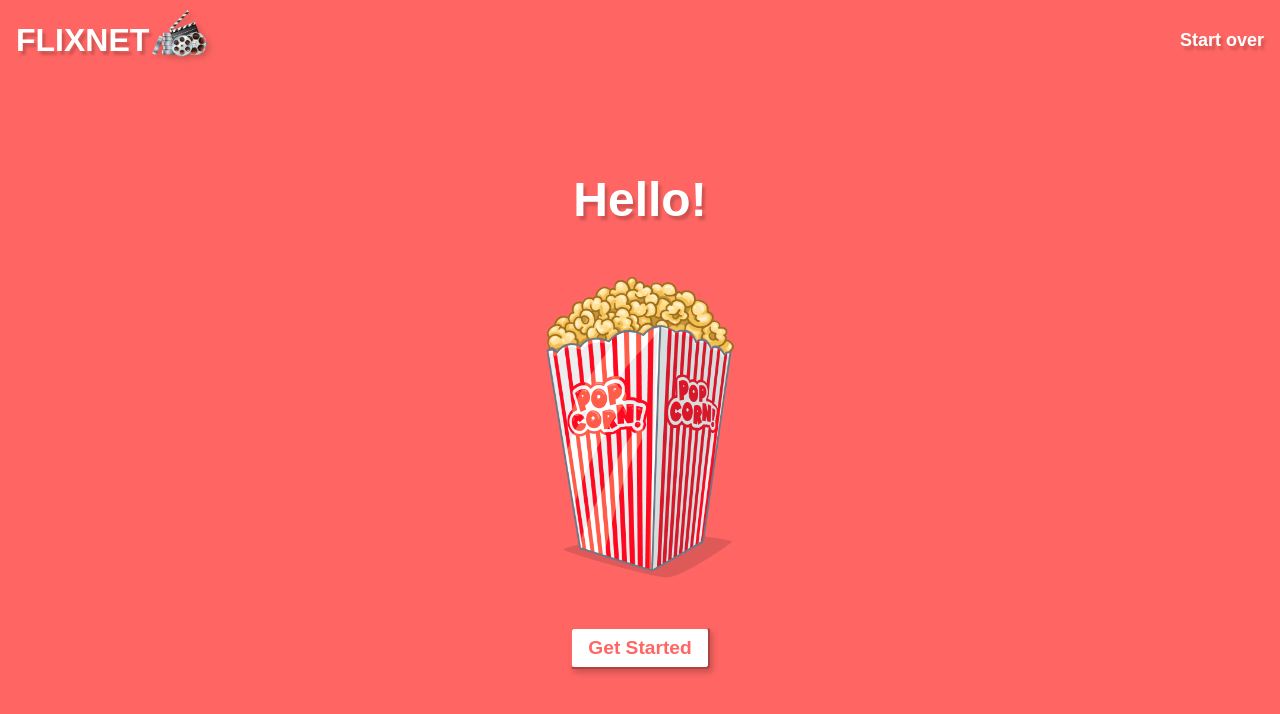
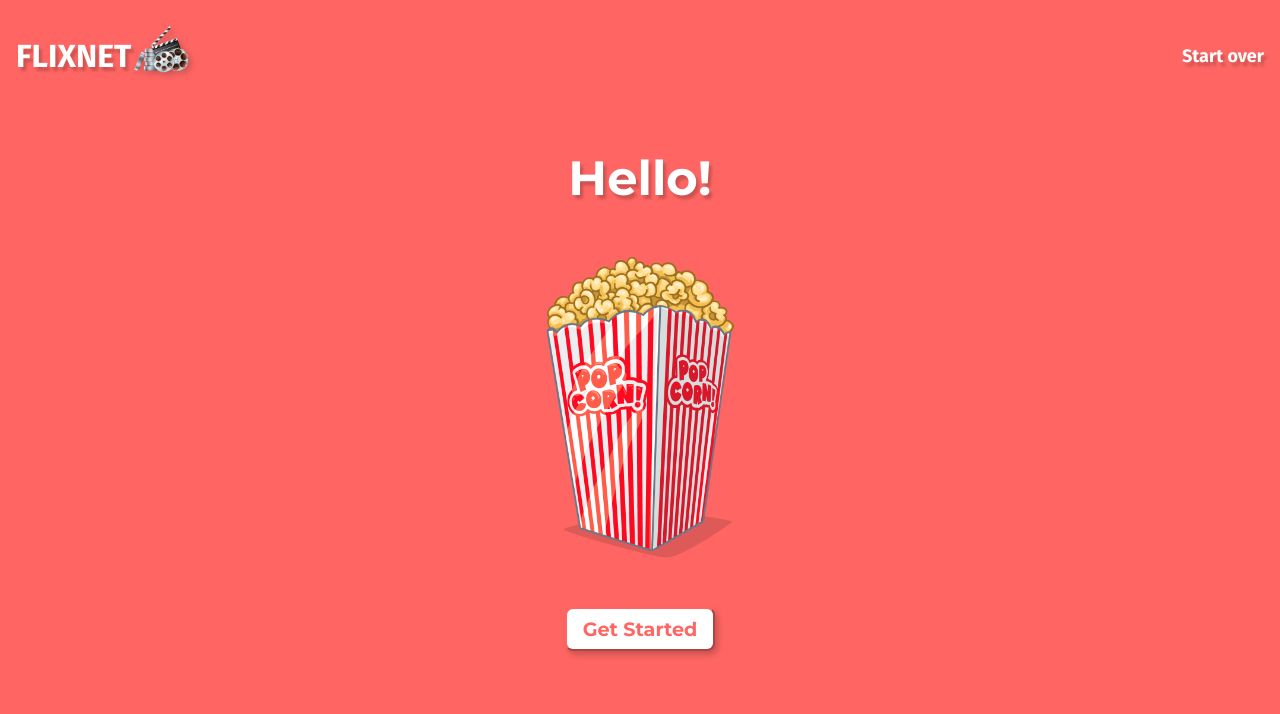
Before and after one commit to jon-slva/flixnet, a React (Create React App) app: page / in a window 1280 px wide. Shown: the top 714 px of the page. Built offline with nearby package versions, Linux system fonts and the light colour scheme; the HTML template or start-up script is replaced by a standard one.

Commit message:
Update Header component styles and structure

```diff
--- a/public/index.html
+++ b/public/index.html
@@ -1,14 +1,19 @@
 <!DOCTYPE html>
 <html lang="en">
+
 <head>
   <meta charset="utf-8" />
   <link rel="icon" href="%PUBLIC_URL%/favicon.ico" />
+  <link rel="preconnect" href="https://fonts.googleapis.com">
+  <link rel="preconnect" href="https://fonts.gstatic.com" crossorigin>
+  <link href="https://fonts.googleapis.com/css2?family=Fira+Sans:wght@100;300;400;700;900&display=swap"
+    rel="stylesheet">
+  <link
+    href="https://fonts.googleapis.com/css2?family=Fira+Sans:wght@100;300;400;700;900&family=Montserrat:wght@100;300;400;700;900&display=swap"
+    rel="stylesheet">
   <meta name="viewport" content="width=device-width, initial-scale=1" />
   <meta name="theme-color" content="#000000" />
-    <meta
-      name="description"
-      content="Web site created using create-react-app"
-    />
+  <meta name="description" content="Web site created using create-react-app" />
   <link rel="apple-touch-icon" href="%PUBLIC_URL%/logo192.png" />
   <!--
       manifest.json provides metadata used when your web app is installed on a
@@ -26,6 +31,7 @@
     -->
   <title>React App</title>
 </head>
+
 <body>
   <noscript>You need to enable JavaScript to run this app.</noscript>
   <div id="root"></div>
@@ -40,4 +46,5 @@
       To create a production bundle, use `npm run build` or `yarn build`.
     -->
 </body>
+
 </html>
--- a/src/App.css
+++ /dev/null
@@ -1,38 +0,0 @@
-.App {
-  text-align: center;
-}
-
-.App-logo {
-  height: 40vmin;
-  pointer-events: none;
-}
-
-@media (prefers-reduced-motion: no-preference) {
-  .App-logo {
-    animation: App-logo-spin infinite 20s linear;
-  }
-}
-
-.App-header {
-  background-color: #282c34;
-  min-height: 100vh;
-  display: flex;
-  flex-direction: column;
-  align-items: center;
-  justify-content: center;
-  font-size: calc(10px + 2vmin);
-  color: white;
-}
-
-.App-link {
-  color: #61dafb;
-}
-
-@keyframes App-logo-spin {
-  from {
-    transform: rotate(0deg);
-  }
-  to {
-    transform: rotate(360deg);
-  }
-}
--- a/src/App.js
+++ b/src/App.js
@@ -3,20 +3,20 @@ import HomePage from './pages/HomePage/HomePage';
 import ResultsPage from './pages/ResultsPage/ResultsPage';
 import FormPage from './pages/FormPage/FormPage';
 import Header from './components/Header/Header';
-import './App.css';
+import './App.scss';
 
 function App() {
   return (
-    <div className='App'>
+    <>
       <BrowserRouter>
         <Header />
         <Routes>
           <Route path='/' element={<HomePage />} />
+          <Route path='/form' element={<FormPage />} />
           <Route path='/results' element={<ResultsPage />} />
-          <Route path='/form' element={<FormPage />} />
         </Routes>
       </BrowserRouter>
-    </div>
+    </>
   );
 }
 
--- /dev/null
+++ b/src/App.scss
@@ -0,0 +1,3 @@
+@use './styles/partials/globals' as *;
+@use './styles/partials/mixins' as *;
+@use './styles/partials/variables' as *;
--- a/src/components/Header/Header.js
+++ b/src/components/Header/Header.js
@@ -3,7 +3,7 @@ import './Header.scss';
 
 export default function Header() {
   return (
-    <section className='header'>
+    <header className='header'>
       <nav className='nav'>
         <div className='nav__logo'>
           <a href='/'>
@@ -17,6 +17,6 @@ export default function Header() {
           <p className='nav__start-over'>Start over</p>
         </a>
       </nav>
-    </section>
+    </header>
   );
 }
--- a/src/components/Header/Header.scss
+++ b/src/components/Header/Header.scss
@@ -4,12 +4,8 @@
 .header {
   display: flex;
   justify-content: center;
-  height: 10vh;
-
-  &__container {
-    display: flex;
-    justify-content: space-between;
-  }
+  position: absolute;
+  width: 100%;
 }
 
 .nav {
--- a/src/index.css
+++ b/src/index.css
@@ -1,13 +1,19 @@
-body {
+/* body {
   margin: 0;
   font-family: -apple-system, BlinkMacSystemFont, 'Segoe UI', 'Roboto', 'Oxygen',
     'Ubuntu', 'Cantarell', 'Fira Sans', 'Droid Sans', 'Helvetica Neue',
     sans-serif;
   -webkit-font-smoothing: antialiased;
   -moz-osx-font-smoothing: grayscale;
-}
+} */
 
-code {
+/* code {
   font-family: source-code-pro, Menlo, Monaco, Consolas, 'Courier New',
     monospace;
+} */
+
+#root {
+  height: 100%;
+  /* display: flex;
+  flex-direction: column; */
 }
--- a/src/pages/HomePage/HomePage.js
+++ b/src/pages/HomePage/HomePage.js
@@ -15,6 +15,7 @@ export default function HomePage() {
   };
 
   return (
+    <main className='main'>
       <div className={`intro ${disappear ? 'intro__disappear' : ''}`}>
         <h1 className='intro__header'>Hello!</h1>
         <img className='intro__img' src={popcornIcon} alt='popcorn bucket' />
@@ -22,5 +23,6 @@ export default function HomePage() {
           Get Started
         </button>
       </div>
+    </main>
   );
 }
--- a/src/pages/HomePage/HomePage.scss
+++ b/src/pages/HomePage/HomePage.scss
@@ -1,13 +1,20 @@
-@use '../../styles/partials/globals' as *;
-@use '../../styles/partials/mixins' as *;
+@import '../../styles/partials/mixins';
 @import '../../styles/partials/variables';
+
+.main {
+  height: 100%;
+  overflow: hidden;
+  display: flex;
+  flex-direction: column;
+  align-items: center;
+  justify-content: center;
+}
 
 .intro {
   display: flex;
   flex-direction: column;
   align-items: center;
   justify-content: center;
-  height: 85vh;
   @include fade-in;
 
   &__header {
@@ -24,6 +31,7 @@
 
   &__button {
     @include custom-button;
+    margin: 0 auto;
     box-shadow: 3px 4px 6px rgba(0, 0, 0, 0.2);
 
     &:hover {
--- a/src/styles/partials/_fonts.scss
+++ b/src/styles/partials/_fonts.scss
@@ -1,44 +1,50 @@
-// Fira Sans
-@font-face {
-    font-family: 'Fira Sans'; // You can give any name to your font
-    src: url('../../assets/fonts/Fira_Sans/FiraSans-Regular.ttf') format('truetype');
-    font-weight: normal;
-    font-style: normal;
-}
+// // Fira Sans
+// @font-face {
+//     font-family: 'Fira Sans'; // You can give any name to your font
+//     src: url('../../assets/fonts/Fira_Sans/FiraSans-Regular.ttf') format('opentype'),
+//         url('../../assets/fonts/Fira_Sans/FiraSans-Regular.ttf') format('truetype');
+//     font-weight: normal;
+//     font-style: normal;
+// }
 
-@font-face {
-    font-family: 'Fira Sans'; // You can give any name to your font
-    src: url('../../assets/fonts/Fira_Sans/FiraSans-Bold.ttf') format('truetype');
-    font-weight: bold;
-    font-style: normal;
-}
+// @font-face {
+//     font-family: 'Fira Sans'; // You can give any name to your font
+//     src: url('../../assets/fonts/Fira_Sans/FiraSans-Bold.ttf') format('opentype'),
+//         url('../../assets/fonts/Fira_Sans/FiraSans-Bold.ttf') format('truetype');
+//     font-weight: bold;
+//     font-style: normal;
+// }
 
-@font-face {
-    font-family: 'Fira Sans'; // You can give any name to your font
-    src: url('../../assets/fonts/Fira_Sans/FiraSans-Light.ttf') format('truetype');
-    font-weight: lighter;
-    font-style: normal;
-}
+// @font-face {
+//     font-family: 'Fira Sans'; // You can give any name to your font
+//     src: url('../../assets/fonts/Fira_Sans/FiraSans-Light.ttf') format('opentype'),
+//         url('../../assets/fonts/Fira_Sans/FiraSans-Light.ttf') format('truetype');
+//     font-weight: lighter;
+//     font-style: normal;
+// }
 
 
-// Montserrat
-@font-face {
-    font-family: 'Montserrat'; // You can give any name to your font
-    src: url('../../assets/fonts/Montserrat/static/Montserrat-Regular.ttf') format('truetype');
-    font-weight: normal;
-    font-style: normal;
-}
+// // // Montserrat
+// @font-face {
+//     font-family: 'Montserrat'; // You can give any name to your font
+//     src: url('../../assets/fonts/Montserrat/static/Montserrat-Regular.ttf') format('opentype'),
+//         url('../../assets/fonts/Montserrat/static/Montserrat-Regular.ttf') format('truetype');
+//     font-weight: normal;
+//     font-style: normal;
+// }
 
-@font-face {
-    font-family: 'Montserrat'; // You can give any name to your font
-    src: url('../../assets/fonts/Montserrat/static/Montserrat-Bold.ttf') format('truetype');
-    font-weight: bold;
-    font-style: normal;
-}
+// @font-face {
+//     font-family: 'Montserrat'; // You can give any name to your font
+//     src: url('../../assets/fonts/Montserrat/static/Montserrat-Bold.ttf') format('opentype'),
+//         url('../../assets/fonts/Montserrat/static/Montserrat-Bold.ttf') format('truetype');
+//     font-weight: bold;
+//     font-style: normal;
+// }
 
-@font-face {
-    font-family: 'Montserrat'; // You can give any name to your font
-    src: url('../../assets/fonts/Montserrat/static/Montserrat-Light.ttf') format('truetype');
-    font-weight: lighter;
-    font-style: normal;
-}
+// @font-face {
+//     font-family: 'Montserrat'; // You can give any name to your font
+//     src: url('../../assets/fonts/Montserrat/static/Montserrat-Light.ttf') format('opentype'),
+//         url('../../assets/fonts/Montserrat/static/Montserrat-Light.ttf') format('truetype');
+//     font-weight: lighter;
+//     font-style: normal;
+// }
--- a/src/styles/partials/_globals.scss
+++ b/src/styles/partials/_globals.scss
@@ -1,8 +1,13 @@
+*,
+*::before,
+*::after {
+  box-sizing: border-box;
+}
+
 * {
-  box-sizing: border-box;
   margin: 0;
-  padding: 0;
 }
+
 ul {
   list-style-type: none;
   text-decoration: none;
@@ -38,20 +43,16 @@ select {
 }
 
 body {
-  font-family: Arial, Helvetica, sans-serif;
-  text-align: center;
   background-color: #ff6663;
+  -webkit-font-smoothing: antialiased;
   color: white;
-}
-
-h1 {
-  font-size: 50px;
-}
-
-h2 {
-  padding: 3rem 0;
+  height: 100%;
 }
 
 .hide {
   display: none;
 }
+
+html {
+  height: 100%;
+}
--- a/src/styles/partials/_mixins.scss
+++ b/src/styles/partials/_mixins.scss
@@ -1,15 +1,53 @@
 @import './variables';
-// @import './mixins';
+
+//Montserrat
+
+@mixin font-montserrat-reg {
+  font-family: 'Montserrat', Arial, sans-serif;
+  font-weight: normal;
+  // font-display: swap;
+}
+
+@mixin font-montserrat-bold {
+  font-family: 'Montserrat', Arial, sans-serif;
+  font-weight: bold;
+  // font-display: swap;
+}
+
+@mixin font-montserrat-light {
+  font-family: 'Montserrat', Arial, sans-serif;
+  font-weight: lighter;
+  // font-display: swap;
+}
+
+
+// Fira Sans
+@mixin font-firasans-reg {
+  font-family: 'Fira Sans', Arial, sans-serif;
+  font-weight: normal;
+  // font-display: swap;
+}
+
+@mixin font-firasans-bold {
+  font-family: 'Fira Sans', Arial, sans-serif;
+  font-weight: bold;
+  // font-display: swap;
+}
+
+@mixin font-firasans-light {
+  font-family: 'Fira Sans', Arial, sans-serif;
+  font-weight: lighter;
+  // font-display: swap;
+}
 
 @mixin custom-button() {
-  // @include font-firasans-bold;
   @include font-montserrat-bold;
   color: #ff6663;
   font-size: 1.2rem;
   // font-weight: 600;
   background-color: white;
   padding: 0.5rem 1rem;
-  border-radius: 0.25rem;
+  border-radius: 8px;
   border-color: #ff6663;
   cursor: pointer;
 }
@@ -48,37 +86,3 @@
     opacity: 0;
   }
 }
-
-
-//Montserrat
-@mixin font-montserrat-reg {
-  font-family: 'Montserrat', Arial, sans-serif;
-  font-weight: normal;
-}
-
-@mixin font-montserrat-bold {
-  font-family: 'Montserrat', Arial, sans-serif;
-  font-weight: bold;
-}
-
-@mixin font-montserrat-light {
-  font-family: 'Montserrat', Arial, sans-serif;
-  font-weight: lighter;
-}
-
-
-// Fira Sans
-@mixin font-firasans-reg {
-  font-family: 'Fira Sans', Arial, sans-serif;
-  font-weight: normal;
-}
-
-@mixin font-firasans-bold {
-  font-family: 'Fira Sans', Arial, sans-serif;
-  font-weight: bold;
-}
-
-@mixin font-firasans-light {
-  font-family: 'Fira Sans', Arial, sans-serif;
-  font-weight: lighter;
-}
```
Lines whose indentation alone changed are shown as unchanged.
